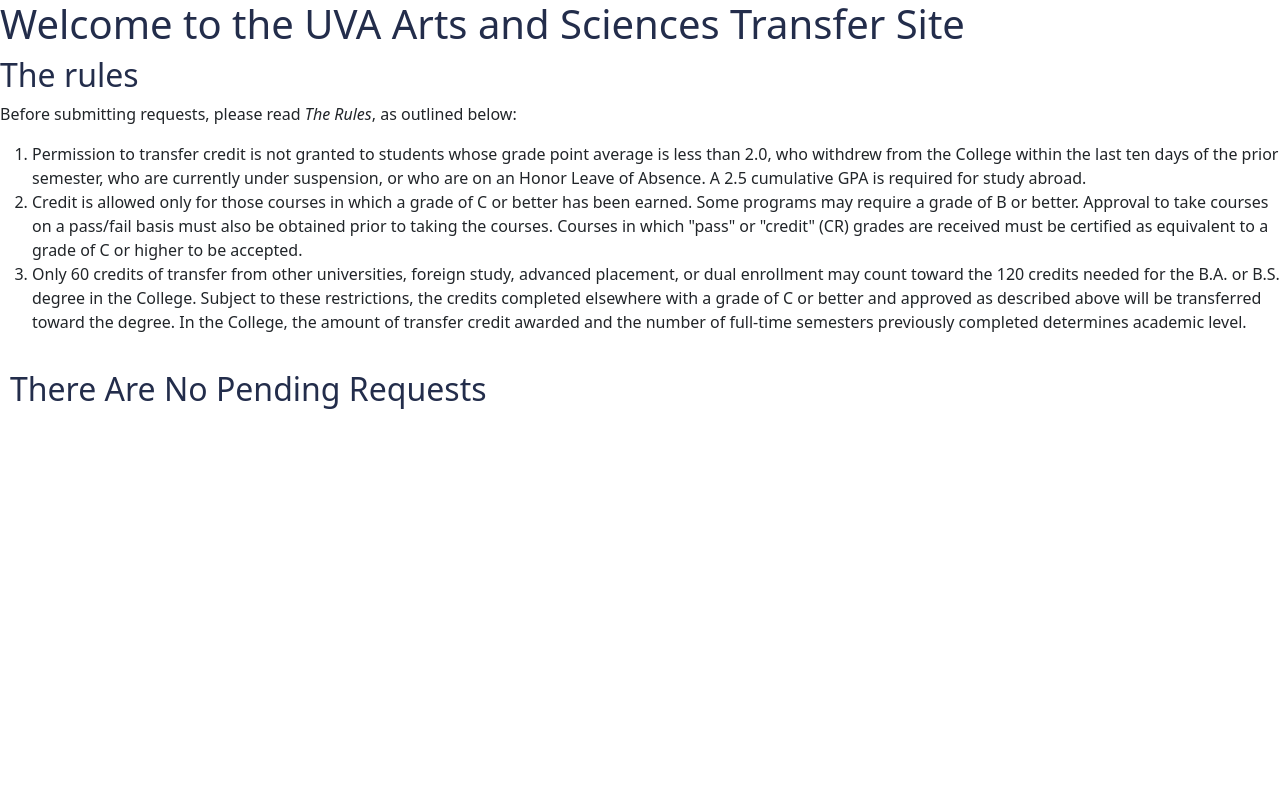
After one commit to etrolbhvdx/project-b-29, a Django app: page /home/clas/admin in a window 1280 px wide. The commit adds this page. Run offline with Django 4.2, Linux system fonts and the light colour scheme; data that the repository does not hold is empty; some libraries are stand-ins or nearby versions.

Commit message:
Developed arts and sciences page

```diff
--- a/login/views.py
+++ b/login/views.py
@@ -8,7 +8,7 @@ import requests
 from django.templatetags.static import static
 import json
 
-from .models import Message, Offering, Transfer, ApprovedTransfer, NewApprovedSchool
+from .models import Message, Message_AS, Offering, Transfer, Transfer_AS, ApprovedTransfer, ApprovedTransfer_AS, NewApprovedSchool, NewApprovedSchool_AS
 from django.urls import reverse
 
 
@@ -41,6 +41,16 @@ class SeasReqView(generic.ListView):
     def __str__(self):
         return self.email
 
+class ASReqView(generic.ListView):
+    model = Message_AS
+    template_name = 'clasadmin.html'
+    fields = ['message_text']
+#what does get_attr do
+    def get_queryset(self):
+        return Message_AS.objects.all()
+    def __str__(self):
+        return self.email
+
 
 class SeasSearchView(generic.ListView):
     model = Offering
@@ -60,6 +70,15 @@ class SeasTransferView(generic.ListView):
         return Transfer.objects.all()
 
 
+class ClasTransferView(generic.ListView):
+    model = Transfer_AS
+    template_name = 'ASequivalencies.html'
+    fields = ['transferClass', 'title', 'transferCredits', 'UVAClass', 'UVACredits']
+
+    def get_queryset(self):
+        return Transfer_AS.objects.all()
+
+
 class ApprovedTransferView(generic.ListView):
     model = ApprovedTransfer
     template_name = 'approved.html'
@@ -73,6 +92,12 @@ class SeasView(generic.ListView):
     fields = ['school_name', 'index']
     def get_queryset(self):
         return NewApprovedSchool.objects.all()
+
+
+class ClasView(generic.ListView):
+    template_name = 'clas.html'
+    model = NewApprovedSchool_AS
+    fields = ['school_name', 'index']
 
 
 def approveTransfer(request):
@@ -120,15 +145,61 @@ def approveTransfer(request):
     req.save()
     return HttpResponseRedirect(request.META.get('HTTP_REFERER'))
 
+
+def approveTransfer_AS(request):
+    me_AS=Message_AS.objects.get(id=request.GET.get('id'))
+    school = me_AS.school_name
+    i = 0
+    flag= False
+    new = me_AS.class_number + "\t" + me_AS.message_text + "\t" + me_AS.class_credits + "\t" + me_AS.equivalency_name + \
+        "\t" + me_AS.UVA_credits
+    listings = open('mysite/static/mysite/transfer_AS.txt', 'r')
+    lines = listings.readlines()
+    listings.close()
+    with open('mysite/static/mysite/transfer_AS.txt', 'w') as new_listings:
+        for line in lines:
+            if school in line:
+                new_listings.write(line)
+                new_listings.write(new)
+                new_listings.write('\n')
+                flag=True
+            else:
+                new_listings.write(line)
+    new_listings.close()
+
+    if not flag:
+        neq_AS = NewApprovedSchool_AS(school_name=school, index=i+NewApprovedSchool_AS.objects.count())
+        neq_AS.save()
+        listings_2 = open('mysite/static/mysite/transfer_AS.txt', 'r')
+        lines_2 = listings_2.readlines()
+        listings_2.close()
+        new_school = "$"+school
+        with open('mysite/static/mysite/transfer_AS.txt', 'w') as new_listings_2:
+            for item in lines_2:
+                if "End" in item:
+                    new_listings_2.write(new_school)
+                    new_listings_2.write('\n')
+                    new_listings_2.write(new)
+                    new_listings_2.write('\n')
+                    new_listings_2.write(item)
+                else:
+                    new_listings_2.write(item)
+        new_listings_2.close()
+
+    req_AS=ApprovedTransfer_AS(class_name=me_AS.message_text,school_name=me_AS.school_name,equivalency_name=me_AS.equivalency_name)
+    me_AS.delete()
+    req_AS.save()
+    return HttpResponseRedirect(request.META.get('HTTP_REFERER'))
+
 def denyTransfer(request):
     me = Message.objects.get(id=request.GET.get('id'))
     me.delete()
     return HttpResponseRedirect(request.META.get('HTTP_REFERER'))
 
-class ClasView(CreateView):
-    template_name = 'clas.html'
-    model = User
-    fields = ['email']
+def denyTransfer_AS(request):
+    me_AS = Message_AS.objects.get(id=request.GET.get('id'))
+    me_AS.delete()
+    return HttpResponseRedirect(request.META.get('HTTP_REFERER'))
 
 
 def post(request):
@@ -138,6 +209,14 @@ def post(request):
     m.save()
     return HttpResponseRedirect(request.META.get('HTTP_REFERER'))
 
+
+def post_AS(request):
+    m_as = Message_AS(class_number=request.POST.get("message4", ""), message_text=request.POST.get("message", ""),
+                class_credits=request.POST.get("message5", ""), UVA_credits=request.POST.get("message6", ""),
+                school_name=request.POST.get("message2", ""), equivalency_name=request.POST.get("message3", ""))
+
+    m_as.save()
+    return HttpResponseRedirect(request.META.get('HTTP_REFERER'))
 
 def search(request):
     subj = request.POST.get("search", "")
@@ -173,12 +252,38 @@ def transfer(request):
                 countIter+=1
                 while lines[countIter][0] != "$":
                     data = lines[countIter].strip('\n').split('\t')
-                    print(data)
                     t = Transfer(transferClass=data[0], title=data[1], transferCredits=data[2], UVAClass=data[3], UVACredits=data[4])
                     t.save()
                     countIter+=1
             countIter+=1
         else:
             countIter+=1
+        listings.close()
 
     return HttpResponseRedirect('equivalencies')
+
+
+def transfer_AS(request):
+    Transfer_AS.objects.all().delete()
+    index_AS = request.POST.get("transfer_AS", "")
+    listings_AS = open('mysite/static/mysite/transfer_AS.txt', 'r')
+    lines_AS = listings_AS.readlines()
+    max_AS = len(lines_AS)
+    count_AS = 0
+    countIter_AS = 0
+    while countIter_AS < max_AS:
+        if lines_AS[countIter_AS][0] == "$":
+            count_AS+=1
+            if count_AS == int(index_AS)+1:
+                countIter_AS+=1
+                while lines_AS[countIter_AS][0] != "$":
+                    data_AS = lines_AS[countIter_AS].strip('\n').split('\t')
+                    t_AS = Transfer_AS(transferClass=data_AS[0], title=data_AS[1], transferCredits=data_AS[2], UVAClass=data_AS[3], UVACredits=data_AS[4])
+                    t_AS.save()
+                    countIter_AS+=1
+            countIter_AS+=1
+        else:
+            countIter_AS+=1
+        listings_AS.close()
+
+    return HttpResponseRedirect('ASequivalencies')
--- a/mysite/static/mysite/transfer.txt
+++ b/mysite/static/mysite/transfer.txt
@@ -190,6 +190,7 @@ $University of Massachusetts - Lowell
 MATH 2310	Multivariable Calculus	4	APMA 2120	4
 PHYS 1440	Physics II	3	PHYS 2415	3
 $Michigan State University
+CS 1500	Intro to Programming	3	CS 1110	3
 PHY 184B	University Physics II	4	PHYS 2415/2419	3/1
 $Mississippi State University
 PH 2223	Physics II	3	PHYS 2415 	3
--- /dev/null
+++ b/mysite/static/mysite/transfer_AS.txt
@@ -0,0 +1,3 @@
+$University of Test A
+ESC 1000	Intro to Environmental Science	3	EVSC 1110	3
+$End
--- a/mysite/urls.py
+++ b/mysite/urls.py
@@ -30,11 +30,13 @@ urlpatterns = [
     path('home/', views.login_handler),
     path('home/seas/', views.SeasView.as_view()),
     path('home/seas/admin/', views.SeasReqView.as_view()),
+    path('home/clas/admin', views.ASReqView.as_view()),
     path('home/seas/results', views.SeasSearchView.as_view()),
     path('home/clas/results', views.SeasSearchView.as_view()),
     path('home/seas/equivalencies', views.SeasTransferView.as_view()),
     path('home/clas/', views.ClasView.as_view()),
     path('home/seas/post', views.post),
+    path('home/clas/post_AS', views.post_AS),
     path('home/clas/search', views.search),
     path('home/seas/search', views.search),
     path('home/seas/transfer', views.transfer),
@@ -44,5 +46,8 @@ urlpatterns = [
     path('home/seas/admin/post', views.post),
     path('home/seas/admin/search', views.search),
     path('home/seas/admin/approveTransfer',views.approveTransfer),
+    path('home/clas/approveTransfer_AS', views.approveTransfer_AS),
+    path('home/clas/transfer_AS', views.transfer_AS),
+    path('home/clas/ASequivalencies', views.ClasTransferView.as_view()),
     path('home/seas/admin/denyTransfer',views.denyTransfer),
 ]
--- /dev/null
+++ b/templates/clasadmin.html
@@ -0,0 +1,79 @@
+{% load socialaccount %}
+{% load bootstrap5 %}
+{% bootstrap_css %}
+{% bootstrap_javascript %}
+
+<style>
+.btn-ora {
+  background-color: #F84C1E;
+  border-color: #F84C1E;
+  color: white;
+}
+
+h1, h2 {
+  color: #232D4B;
+}
+
+.navbar-text {
+  color: white;
+}
+</style>
+
+<html lang="en">
+<head>
+    <meta charset="UTF-8">
+    <title>UVA CLAS Transfer Site</title>
+</head>
+<body>
+    <h1>Welcome to the UVA Arts and Sciences Transfer Site</h1>
+    <h2>The rules</h2>
+<p>Before submitting requests, please read <em>The Rules</em>, as outlined below:</p>
+<ol>
+    <li>
+        Permission to transfer credit is not granted to students whose grade point average is less than 2.0,
+        who withdrew from the College within the last ten days of the prior semester,
+        who are currently under suspension, or who are on an Honor Leave of Absence.
+        A 2.5 cumulative GPA is required for study abroad.
+    </li>
+    <li>
+        Credit is allowed only for those courses in which a grade of C or better has been earned.
+        Some programs may require a grade of B or better.
+        Approval to take courses on a pass/fail basis must also be obtained prior to taking the courses.
+        Courses in which "pass" or "credit" (CR) grades are received must be certified as equivalent to a
+        grade of C or higher to be accepted.
+    </li>
+    <li>
+        Only 60 credits of transfer from other universities, foreign study, advanced placement,
+        or dual enrollment may count toward the 120 credits needed for the B.A. or B.S. degree in the College.
+        Subject to these restrictions, the credits completed elsewhere with a grade of C or better
+        and approved as described above will be transferred toward the degree. In the College,
+        the amount of transfer credit awarded and the number of full-time semesters previously
+        completed determines academic level.
+    </li>
+</ol>
+
+{% if object_list %}
+    <div class="d-flex" style="padding-top:20px;padding-left:10px">
+        <h2>Approve or Deny Requests</h2>
+    </div>
+    {% else %}
+    <div class="d-flex" style="padding-top:20px;padding-left:10px">
+        <h2>There Are No Pending Requests</h2>
+    </div>
+    {% endif %}
+
+    {% for message_AS in object_list %}
+    <div class="d-flex" style="padding-top:20px;padding-left:10px">
+        <p style="padding-right:15px">{{ message_AS }}</p>
+        <form action="approveTransfer_AS?id={{message_AS.id}}" method="post">
+            {% csrf_token %}
+            <button class="btn btn-ora">Approve request</button>
+        </form>
+        <form action="denyTransfer_AS?id={{message_AS.id}}" method="post" style="padding-left:10px">
+            {% csrf_token %}
+            <button class="btn btn-ora">Deny request</button>
+        </form>
+    </div>
+    {% endfor %}
+</body>
+</html>
```
Also changed, not shown: login/models.py (+38 -0 lines), templates/ASequivalencies.html (added, +28 -0 lines), templates/clas.html (+70 -1 lines), db.sqlite3, login/migrations/0008_approvedtransfer_as_message_as_newapprovedschool_as_transfer_as.py (added).
